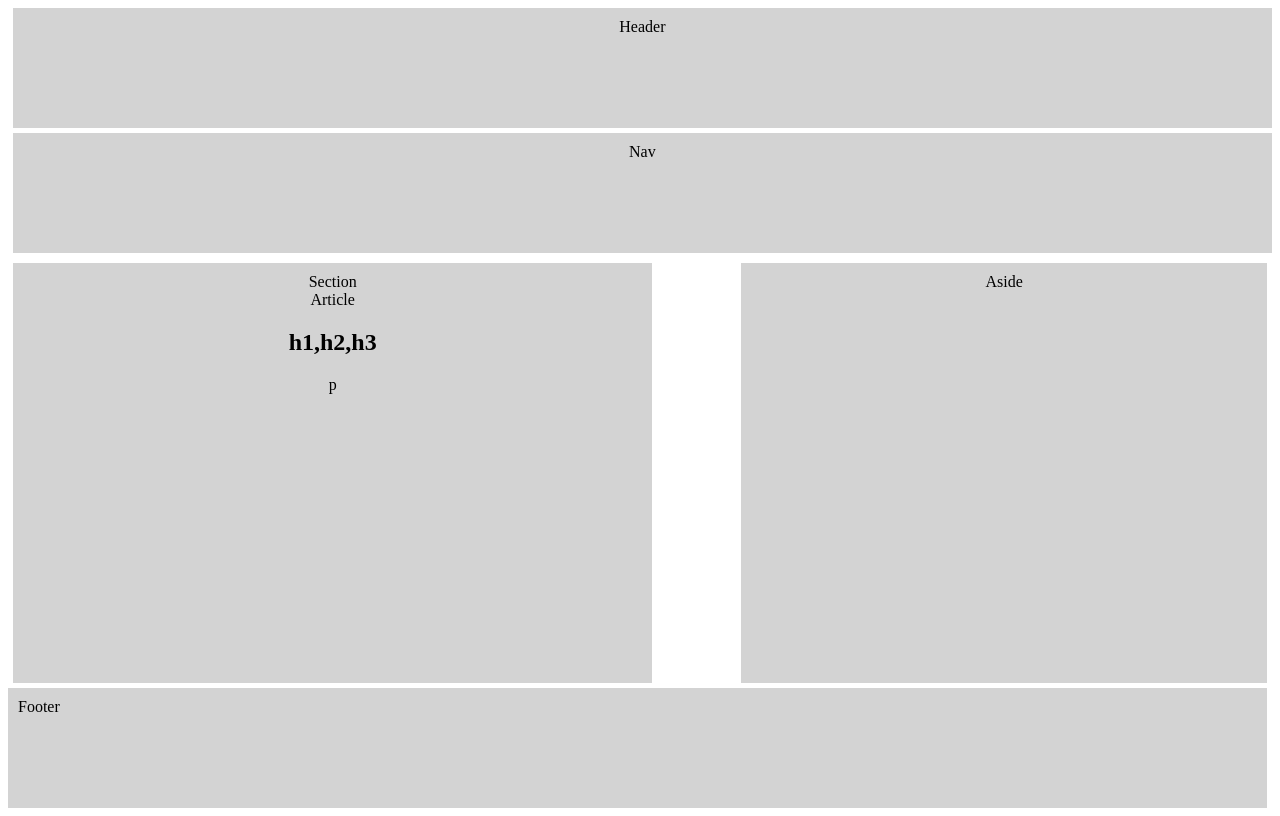
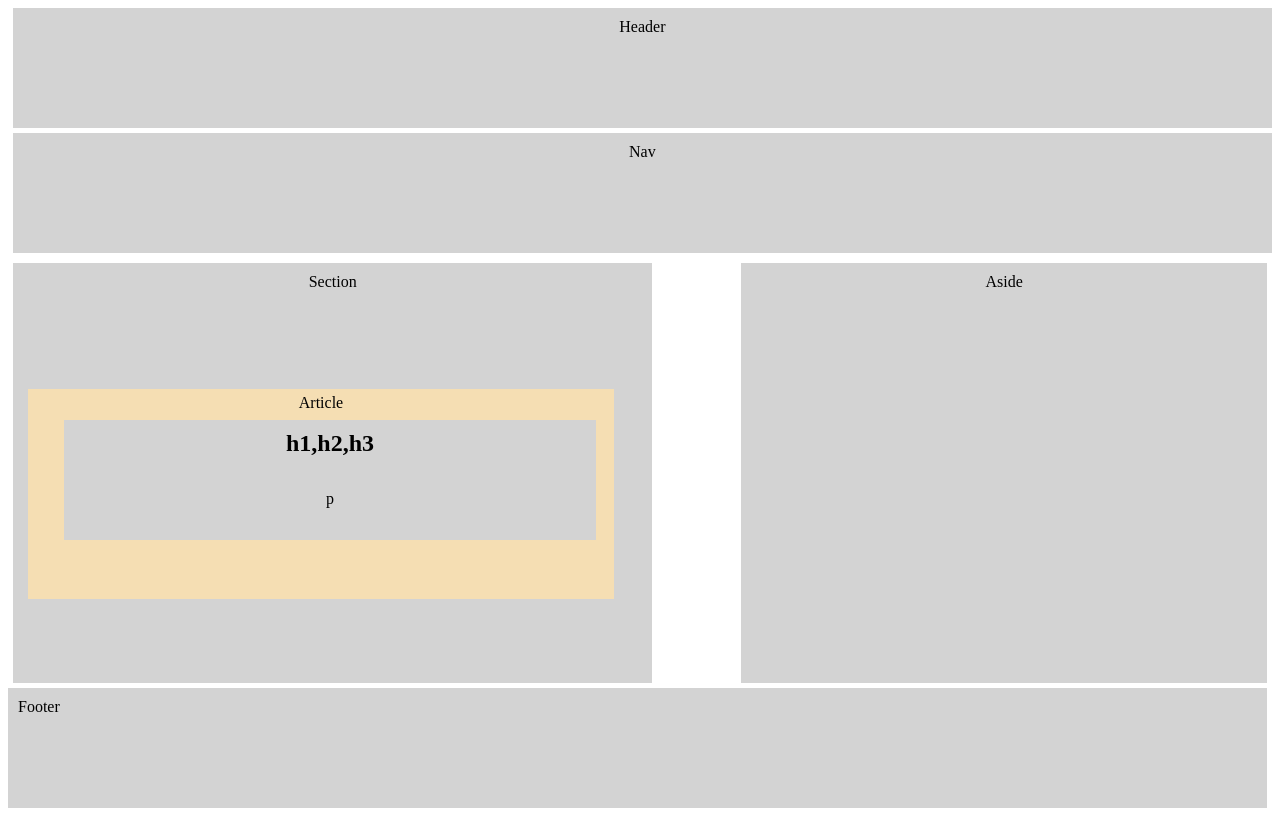
Before and after one commit to MFTeg/HW-Wireframe, a plain HTML site: page index.html in a window 1280 px wide. Drawn offline with Linux system fonts and the light colour scheme.

Commit message:
Final version

```diff
--- a/style.css
+++ b/style.css
@@ -47,3 +47,34 @@ footer {
     margin: 5 px;
     background: lightgray
 }
+
+article {
+    position: absolute;
+    top: 48%;
+    height: 200px;
+    width:45%;
+    padding: 5px;
+    margin: 5px;
+    background: wheat
+}
+
+h2 {
+    background:lightgray;
+    height: 40px;
+    width: 40%;
+    position: absolute;
+    top: 50%;
+    left: 5%;
+    padding: 10px;
+    border: 5px;
+}
+p {
+    position: absolute;
+    height: 40px;
+    width: 40%;
+    background: lightgray;
+    top: 58%;
+    left: 5%;
+    padding: 10px;
+    border: 5px;
+}
```
